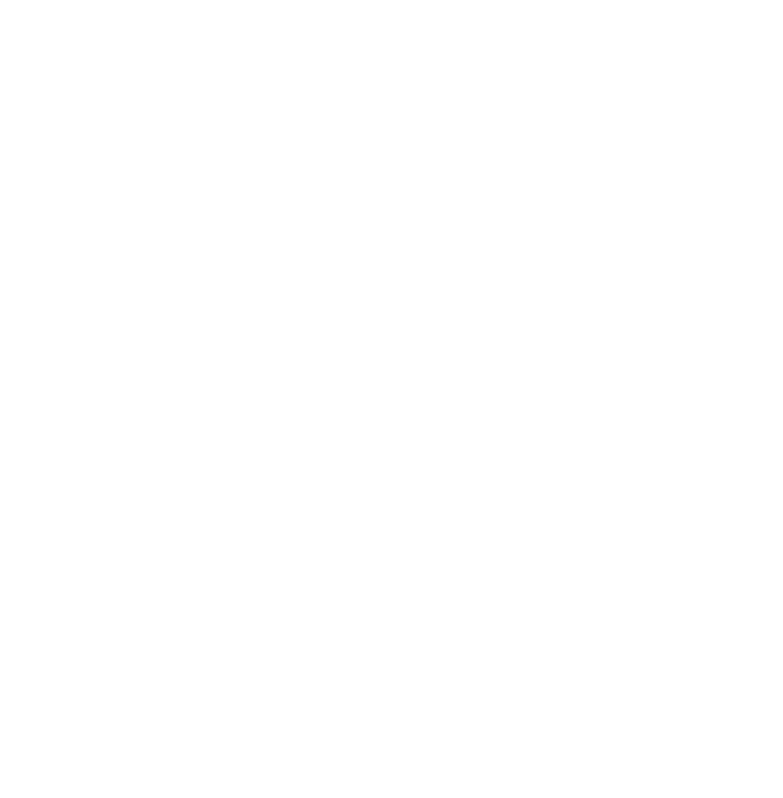
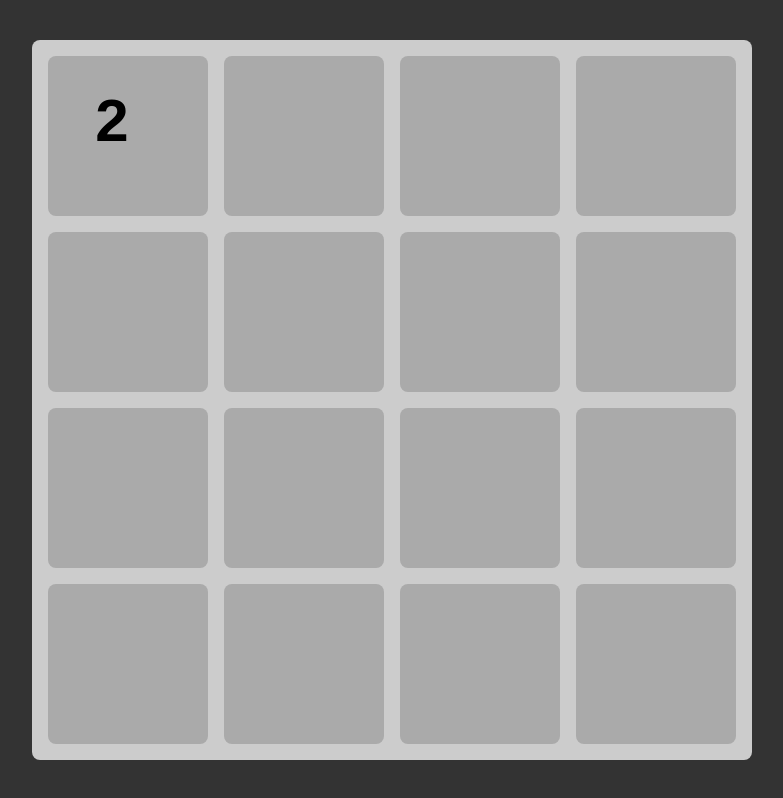
Before and after one commit to karyasuta/2048-clone-javascript, a plain HTML site: page index.html in a window 1280 px wide. Shown: the whole page, without its empty margins (248-1031 px from the left). Drawn offline with Linux system fonts and the light colour scheme.

Commit message:
Add style and animation

```diff
--- a/index.html
+++ b/index.html
@@ -5,8 +5,28 @@
     <meta http-equiv="X-UA-Compatible" content="IE=edge" />
     <meta name="viewport" content="width=device-width, initial-scale=1.0" />
     <link rel="stylesheet" href="styles.css" />
-    <script src="script.js" defer></script>
+    <script src="script.js" type="module"></script>
     <title>2048 Game</title>
   </head>
-  <body></body>
+  <body>
+    <div id="game-board">
+      <div class="cell"></div>
+      <div class="cell"></div>
+      <div class="cell"></div>
+      <div class="cell"></div>
+      <div class="cell"></div>
+      <div class="cell"></div>
+      <div class="cell"></div>
+      <div class="cell"></div>
+      <div class="cell"></div>
+      <div class="cell"></div>
+      <div class="cell"></div>
+      <div class="cell"></div>
+      <div class="cell"></div>
+      <div class="cell"></div>
+      <div class="cell"></div>
+      <div class="cell"></div>
+      <div class="tile">2</div>
+    </div>
+  </body>
 </html>
--- a/styles.css
+++ b/styles.css
@@ -0,0 +1,59 @@
+*,
+*::before,
+*::after {
+  box-sizing: border-box;
+  font-family: Arial;
+}
+
+body {
+  background-color: #333;
+  display: flex;
+  justify-content: center;
+  align-items: center;
+  height: 100vh;
+  margin: 0;
+  font-size: 7.5vmin;
+}
+
+#game-board {
+  --grid-size: 4;
+  --cell-size: 20vmin;
+  --cell-gap: 2vmin;
+  display: grid;
+  grid-template-columns: repeat(var(--grid-size), var(--cell-size));
+  grid-template-rows: repeat(var(--grid-size), var(--cell-size));
+  background-color: #ccc;
+  gap: var(--cell-gap);
+  border-radius: 1vmin;
+  padding: var(--cell-gap);
+  position: relative;
+}
+
+.cell {
+  background-color: #aaa;
+  border-radius: 1vmin;
+}
+
+.tile {
+  position: absolute;
+  display: flex;
+  align-items: center;
+  justify-content: center;
+  width: var(--cell-size);
+  height: var(--cell-size);
+  border-radius: 1vmin;
+  top: calc(var(--y) * (var(--cell-size) + var(--cell-gap)) + var(--cell-gap));
+  left: calc(var(--x) * (var(--cell-size) + var(--cell-gap)) + var(--cell-gap));
+  font-weight: bold;
+  background-color: hsl(200, 50%, var(--background-lightness));
+  color: hsl(200, 25%, var(--text-lightness));
+  animation: show 200ms ease-in-out;
+  transition: 100ms ease-in-out;
+}
+
+@keyframes show {
+  0% {
+    opacity: 0.5;
+    transform: scale(0);
+  }
+}
```
